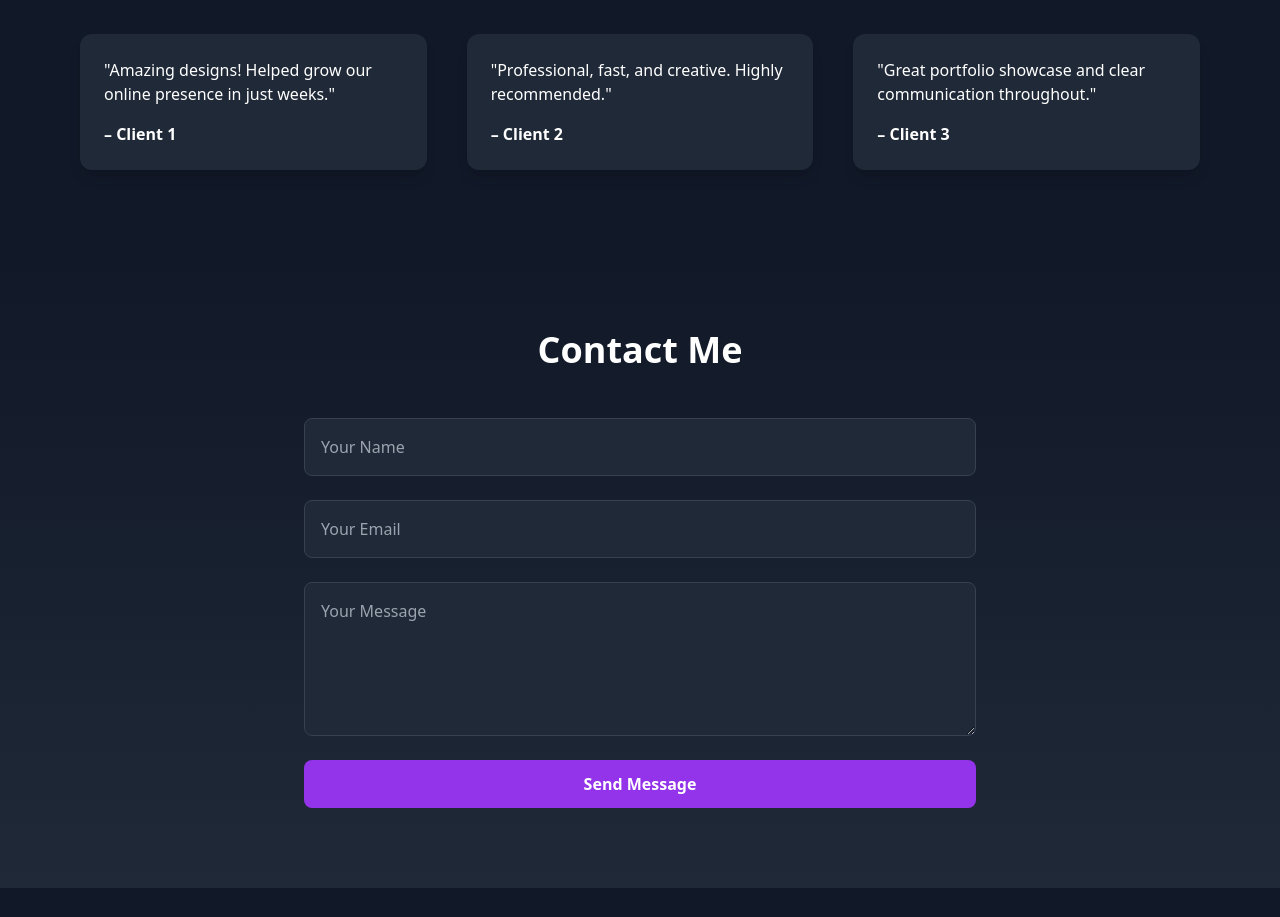
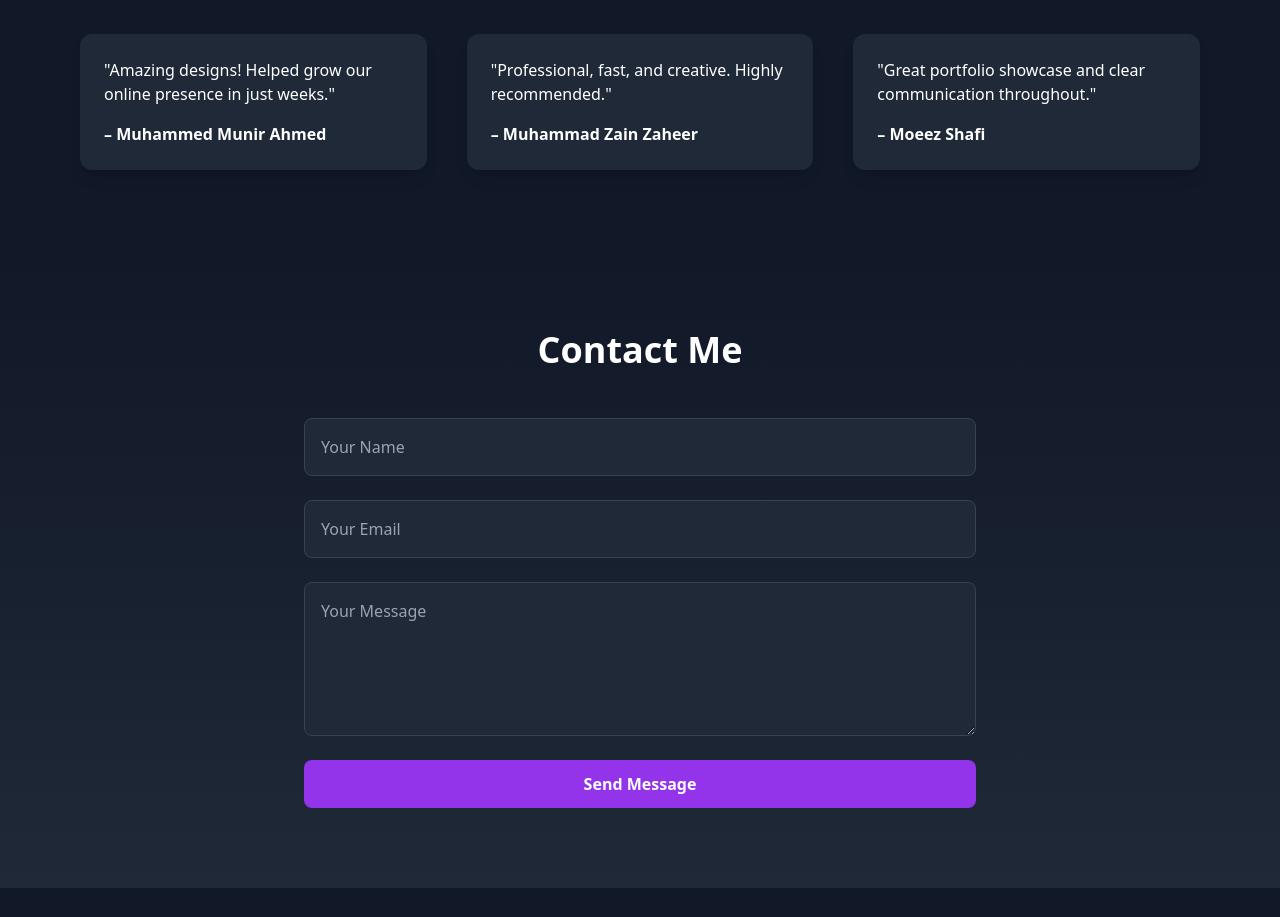
Before and after one commit to aliraza-dha/my.Website, a plain HTML site: page index.html in a window 1280 px wide. Shown: the part 2840-3757 px from the top of the page. Drawn offline with nearby package versions, Linux system fonts and the light colour scheme.

```diff
--- a/index.html
+++ b/index.html
@@ -310,15 +310,15 @@
     <div class="grid grid-cols-1 md:grid-cols-3 gap-10">
       <div class="bg-gray-800 p-6 rounded-xl shadow-lg">
         <p class="mb-4">"Amazing designs! Helped grow our online presence in just weeks."</p>
-        <p class="font-semibold">– Client 1</p>
+        <p class="font-semibold">– Muhammed Munir Ahmed</p>
       </div>
       <div class="bg-gray-800 p-6 rounded-xl shadow-lg">
         <p class="mb-4">"Professional, fast, and creative. Highly recommended."</p>
-        <p class="font-semibold">– Client 2</p>
+        <p class="font-semibold">– Muhammad Zain Zaheer</p>
       </div>
       <div class="bg-gray-800 p-6 rounded-xl shadow-lg">
         <p class="mb-4">"Great portfolio showcase and clear communication throughout."</p>
-        <p class="font-semibold">– Client 3</p>
+        <p class="font-semibold">– Moeez Shafi</p>
       </div>
     </div>
   </section>
```
